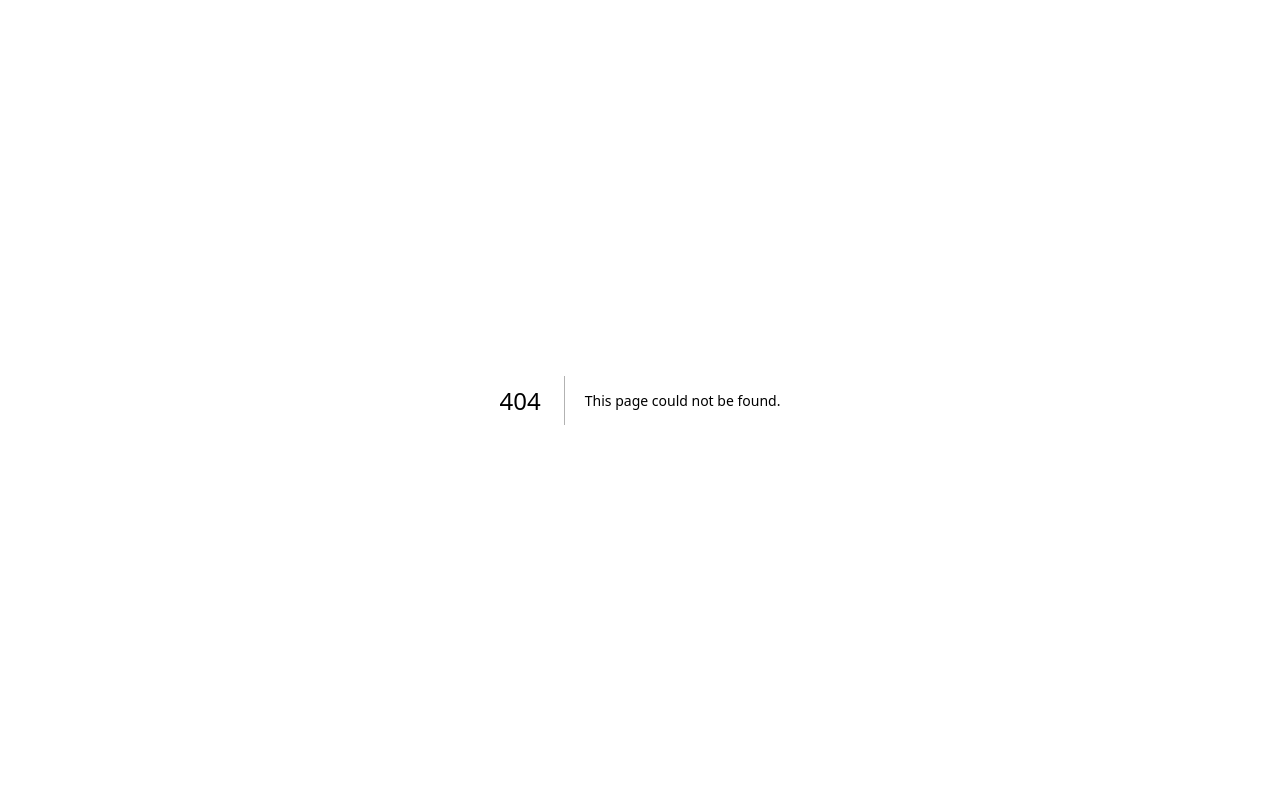
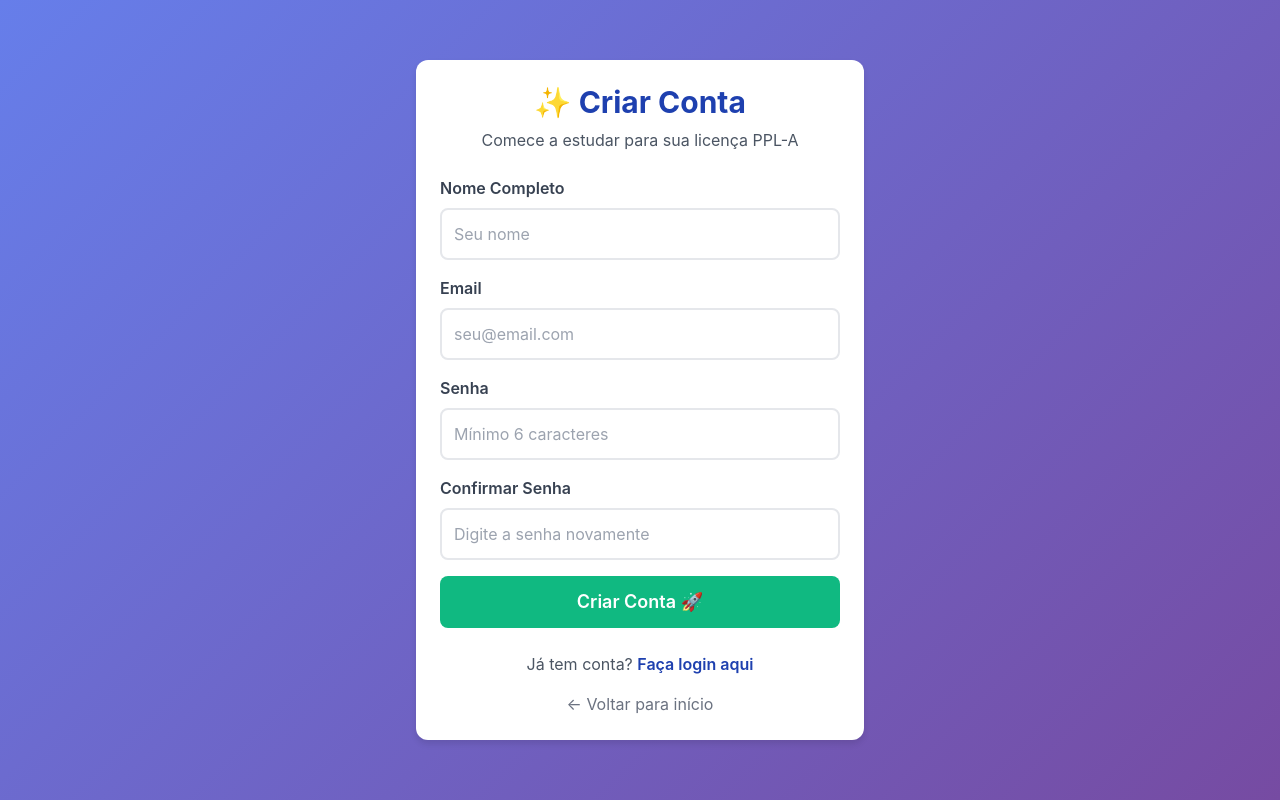
Before and after one commit to Dfbenedito/ppl-anac-sistema, a Next.js app: page /cadastro in a window 1280 px wide. Before the commit this address had no page. Built offline with nearby package versions, Linux system fonts and the light colour scheme.

Commit message:
Create cadastro.js

```diff
--- /dev/null
+++ b/pages/cadastro.js
@@ -0,0 +1,171 @@
+import { useState } from 'react'
+import { useRouter } from 'next/router'
+import Head from 'next/head'
+
+export default function Cadastro() {
+  const router = useRouter()
+  const [formData, setFormData] = useState({
+    nome: '',
+    email: '',
+    senha: '',
+    confirmarSenha: ''
+  })
+  const [loading, setLoading] = useState(false)
+  const [error, setError] = useState('')
+
+  const handleSubmit = async (e) => {
+    e.preventDefault()
+    setLoading(true)
+    setError('')
+
+    if (formData.senha !== formData.confirmarSenha) {
+      setError('As senhas não coincidem')
+      setLoading(false)
+      return
+    }
+
+    if (formData.senha.length < 6) {
+      setError('A senha deve ter pelo menos 6 caracteres')
+      setLoading(false)
+      return
+    }
+
+    try {
+      const res = await fetch('/api/auth/cadastro', {
+        method: 'POST',
+        headers: { 'Content-Type': 'application/json' },
+        body: JSON.stringify({
+          nome: formData.nome,
+          email: formData.email,
+          senha: formData.senha
+        })
+      })
+
+      const data = await res.json()
+
+      if (res.ok) {
+        localStorage.setItem('token', data.token)
+        localStorage.setItem('user', JSON.stringify(data.user))
+        router.push('/dashboard')
+      } else {
+        setError(data.error || 'Erro ao criar conta')
+      }
+    } catch (err) {
+      setError('Erro ao conectar com servidor')
+    } finally {
+      setLoading(false)
+    }
+  }
+
+  return (
+    <>
+      <Head>
+        <title>Cadastro - Sistema PPL-A ANAC</title>
+      </Head>
+
+      <div className="min-h-screen flex items-center justify-center p-4">
+        <div className="card max-w-md w-full">
+          <h1 className="text-3xl font-bold text-center text-aviation-blue mb-2">
+            ✨ Criar Conta
+          </h1>
+          <p className="text-center text-gray-600 mb-6">
+            Comece a estudar para sua licença PPL-A
+          </p>
+
+          {error && (
+            <div className="bg-red-50 border border-red-200 text-red-700 px-4 py-3 rounded-lg mb-4">
+              {error}
+            </div>
+          )}
+
+          <form onSubmit={handleSubmit} className="space-y-4">
+            <div>
+              <label className="block text-gray-700 font-semibold mb-2">
+                Nome Completo
+              </label>
+              <input
+                type="text"
+                className="input"
+                placeholder="Seu nome"
+                value={formData.nome}
+                onChange={(e) => setFormData({...formData, nome: e.target.value})}
+                required
+              />
+            </div>
+
+            <div>
+              <label className="block text-gray-700 font-semibold mb-2">
+                Email
+              </label>
+              <input
+                type="email"
+                className="input"
+                placeholder="seu@email.com"
+                value={formData.email}
+                onChange={(e) => setFormData({...formData, email: e.target.value})}
+                required
+              />
+            </div>
+
+            <div>
+              <label className="block text-gray-700 font-semibold mb-2">
+                Senha
+              </label>
+              <input
+                type="password"
+                className="input"
+                placeholder="Mínimo 6 caracteres"
+                value={formData.senha}
+                onChange={(e) => setFormData({...formData, senha: e.target.value})}
+                required
+              />
+            </div>
+
+            <div>
+              <label className="block text-gray-700 font-semibold mb-2">
+                Confirmar Senha
+              </label>
+              <input
+                type="password"
+                className="input"
+                placeholder="Digite a senha novamente"
+                value={formData.confirmarSenha}
+                onChange={(e) => setFormData({...formData, confirmarSenha: e.target.value})}
+                required
+              />
+            </div>
+
+            <button
+              type="submit"
+              className="btn btn-success w-full text-lg"
+              disabled={loading}
+            >
+              {loading ? 'Criando conta...' : 'Criar Conta 🚀'}
+            </button>
+          </form>
+
+          <div className="mt-6 text-center">
+            <p className="text-gray-600">
+              Já tem conta?{' '}
+              <button
+                onClick={() => router.push('/login')}
+                className="text-aviation-blue font-semibold hover:underline"
+              >
+                Faça login aqui
+              </button>
+            </p>
+          </div>
+
+          <div className="mt-4 text-center">
+            <button
+              onClick={() => router.push('/')}
+              className="text-gray-500 hover:text-gray-700"
+            >
+              ← Voltar para início
+            </button>
+          </div>
+        </div>
+      </div>
+    </>
+  )
+}
```
